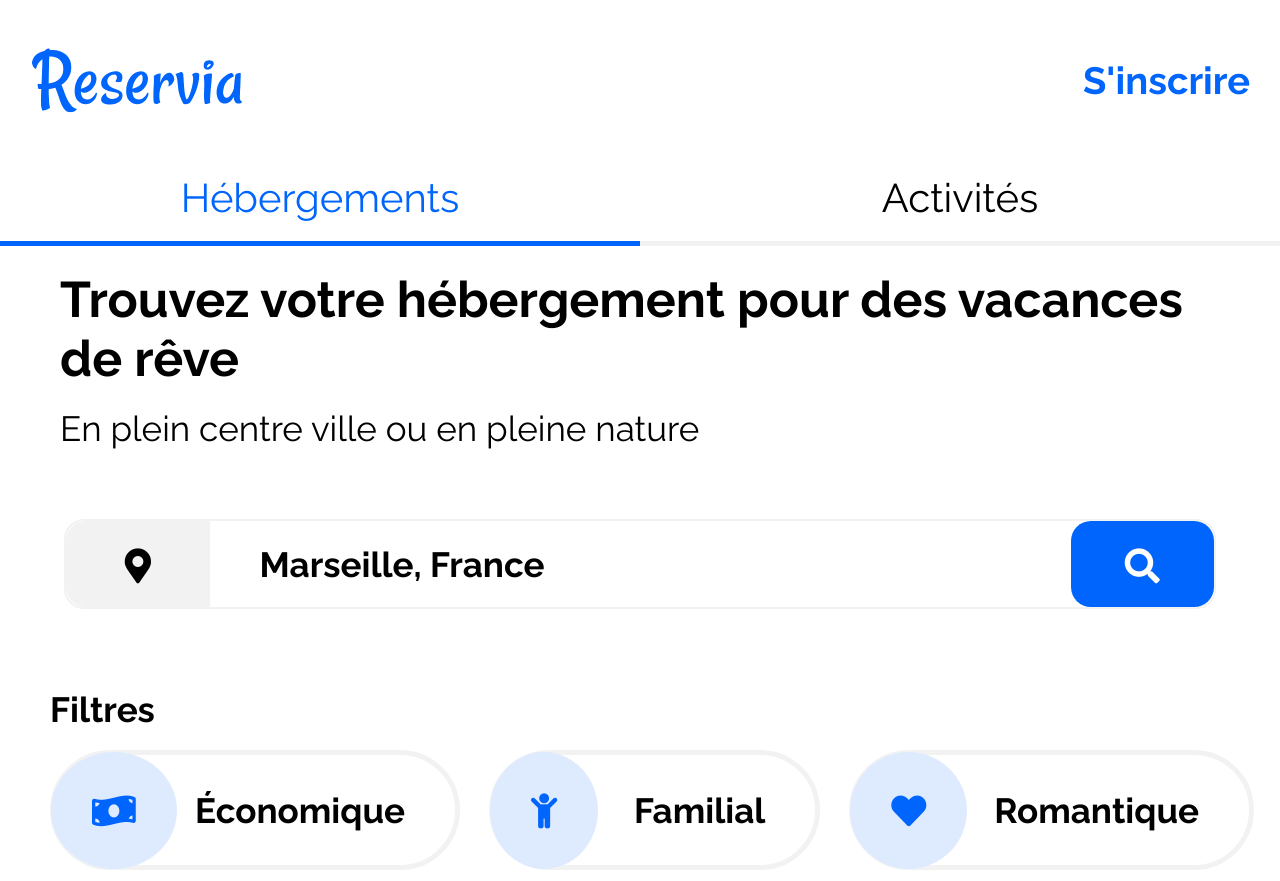
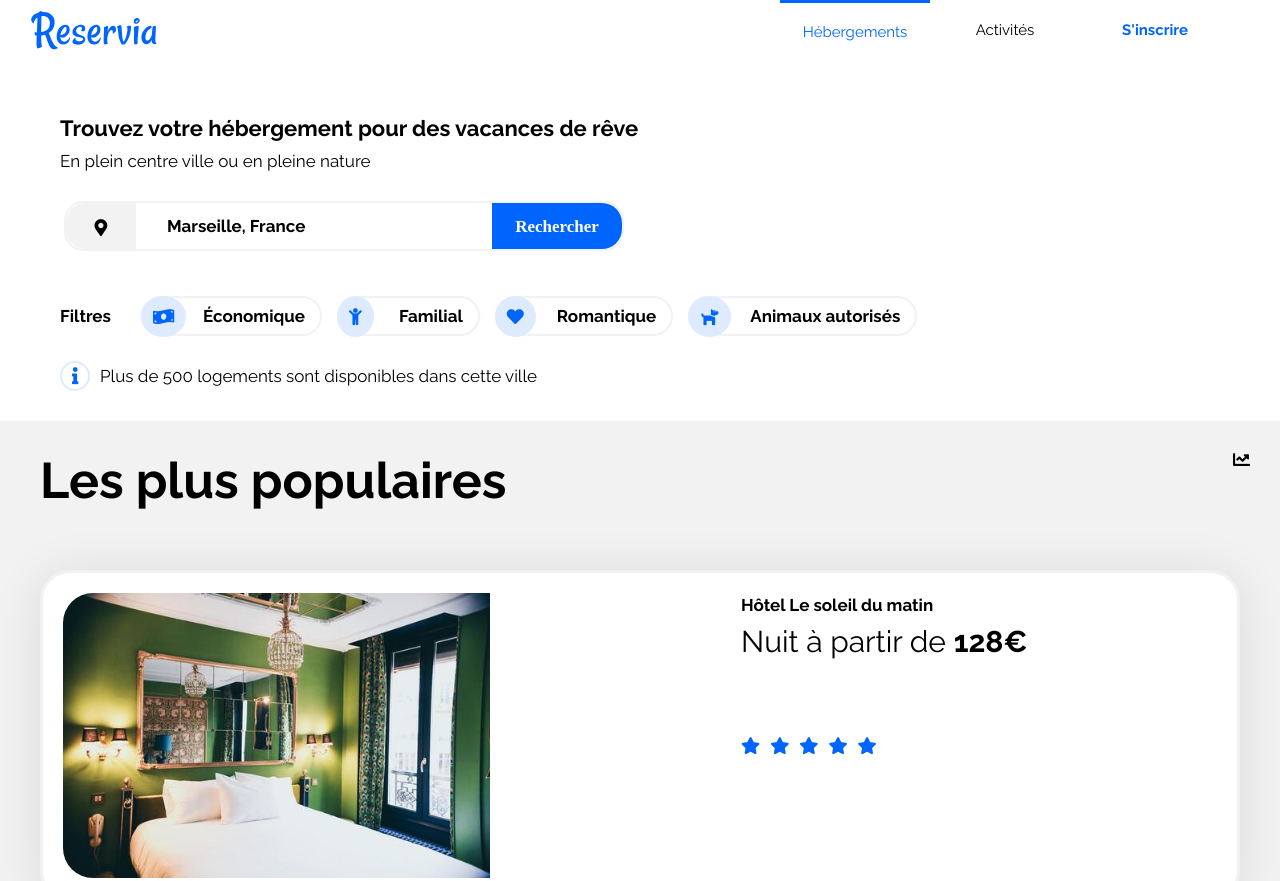
Before and after one commit to Keitaro51/202011_DW_Project2_Reservia, a plain HTML site: page index.html in a window 1280 px wide. Shown: the top 881 px of the page. Drawn offline with Linux system fonts and the light colour scheme.

Commit message:
CSS light adjustments and improvings. Desktop media querie engaged (Navbar, research and filter OK) - To be fixed : img ratio on mobile device and info wrap on desktop device/high res (upper than 1437px)

```diff
--- a/style.css
+++ b/style.css
@@ -1,4 +1,5 @@
-/* -------------General selectors-------------*/
+/*--------------------------Mobile first responsive design--------------------------*/
+/*-------------General selectors-------------*/
 *{
 	font-family: raleway,sans-serif;
 	font-size: 35px;
@@ -13,9 +14,6 @@ h1{
 	font-size: 50px;
 	margin-bottom: 20px;
 }
-h2{
-	font-size: 35px;
-}
 a{
 	text-decoration: none;
 	color : black;
@@ -25,7 +23,7 @@ article{
 	border:solid 3px #F2F2F2;
 	border-radius: 30px;
 	padding: 20px;
-	margin: 50px 40px 0px 40px;
+	margin: 40px 40px 0px 40px;
 	box-shadow: 0px 5px 50px rgba(0,0,0,.1);
 }
 section{
@@ -41,13 +39,13 @@ i, .active{
 	padding-right: 10px;
 }
 .popular_section h1, .hosting_section h1, .activity_section h1{
-	padding:40px 30px 20px 40px;
+	padding:30px 30px 20px 40px;
 }
 .popular_section, footer{
 	background: #F2F2F2;
 }
 
-/*-------------Header-------------*/
+/*-------------Header/NavBar-------------*/
 nav{
 	display: grid;
 	grid-auto-rows: 1fr 1fr;
@@ -57,7 +55,6 @@ nav{
 }
 .logo{
 	height: 100px;
-	text-align:left;
 	padding-left: 30px;
 }
 .nav_hosting, .nav_activity{
@@ -113,7 +110,7 @@ nav{
 	padding-left: 50px;
 	border:none;
 	font-weight: bold;
-	font-size: 35px
+	font-size: 35px;
 }
 .search_section h1, .search_section p{
 	margin: 0 60px 20px 60px;
@@ -127,7 +124,6 @@ nav{
 	height: 120px;
 	padding: 20px 50px 20px 140px;
 	font-weight: bold;
-	font-size: 35px;
 	background: white;
 	border: solid 5px #F2F2F2;
 	border-radius: 60px;
@@ -187,7 +183,7 @@ margin-left: 50px;
 .popular{
 	display: flex;
 	position: relative;
-}
+	}
 .popular img{
 	width:427px;
 	height: 285px;
@@ -204,13 +200,13 @@ margin-left: 50px;
 	line-height: 1.5;
 }
 .popular article{
-	height: 855px;
-	width:285px;
+	width: 855px;
+	height:285px;
 }
 .popular p, .popular strong, .hosting strong{
 	word-wrap: normal;
 	margin-bottom: 70px;
-	font-size: 30px
+	font-size: 30px;
 }
 
 /*-------------Hosting section-------------*/
@@ -225,10 +221,10 @@ margin-left: 50px;
 	border-radius: 30px 30px 0 0;
 }
 
-.hosting p, , .hosting strong{
+.hosting p, .hosting strong{
 	word-wrap: normal;
 	margin-bottom: 20px;
-	font-size: 30px
+	font-size: 30px;
 }
 
 .hosting aside{
@@ -246,16 +242,157 @@ margin-left: 50px;
 	margin: 20px 0 20px 40px;
 }
 
-/*-------------Actibity section-------------*/
+/*-------------Activity section-------------*/
+.activity_section article{
+	padding: 0;
+	position: relative;
+}
+.activity_section img{
+	width: 100%;
+	border-radius: 30px 30px 30px 30px;
+}
+.activity_section h2{
+	position: absolute;
+	background:white;
+	width: 100%;
+	height:100px;
+	bottom:0px;
+	border-radius: 0 0 30px 30px;
+	padding: 20px 0 0 50px;
+}
 
 /*-------------Footer-------------*/
 footer{
 	display: flex;
 	flex-direction: column;
-
 	margin-top: 80px;
-	padding: 40px  100px 40px 100px;
+	padding: 40px 100px 40px 100px;
 }
 footer a{
 	padding-bottom: 10px;
 }
+footer h2{
+	margin-bottom: 20px;
+}
+
+/*--------------------------Desktop responsive design--------------------------*/
+@media screen and (min-width: 1000px){ /*Breackpoint values to be reevaluated*/
+/*-------------General selectors-------------*/
+	*{
+		font-size: 17px;
+	}
+
+/*-------------Header/NavBar-------------*/
+	nav{
+		position: relative;
+		display: flex;
+		justify-content: flex-end;
+		padding:0;
+		margin-bottom: 20px;
+		height: 40px;
+	}
+	.logo{
+		position: absolute;
+		top:0;
+		left: 0;
+		width: auto;
+		height:60px;
+	}
+	.nav_subscribe, .nav_hosting, .nav_activity{
+
+		width: 150px;
+		padding: 20px 10px 0 10px;
+		font-size: 15px;
+	}
+	.nav_subscribe{
+		order:4;
+		margin-right: 50px;
+		text-align: center;
+	}
+	.nav_hosting{
+		border-bottom: none;
+		border-top: solid 3px #0065FC;
+	}
+	.nav_activity{
+		border: none;
+		}
+
+/*-------------City search section-------------*/
+	.search_section h1{
+			font-size: 22px;
+			margin-bottom: 10px;
+			margin-top: 75px;
+	}
+
+	.fa-map-marker-alt{
+		line-height: 50px;
+	}
+	.search_btn{
+		margin : 10px 5% 10px 5%;
+		height: 50px;
+		width:560px;
+	}
+	.fa-search {
+		font-size: 0;
+		border-radius: 0 20px 20px 0;
+		line-height: 45px;
+		width: 130px;
+
+	}
+	.fa-search::before{
+		content: "Rechercher";
+		font-size: 17px;
+	}
+	.search_section input{
+		width:60%;
+		font-size: 17px;
+		padding-left: 20px;
+	}
+/*-------------Filter section-------------*/
+	.filter_section{
+		display: flex;
+		justify-content: flex-start;
+		align-items: center;
+		flex-wrap: wrap;   /*Line return must be improved for high res*/
+		margin-left: 60px;
+	}
+	.filter_btn h2{
+		line-height: 80px;
+	}
+	.filter_btn{
+		height:40px;
+		font-size: 17px;
+		margin: 5px -15px 5px 30px;
+		padding: 0 15px 0 60px;
+		border: solid 2px #F2F2F2;
+	}
+	.round_filter_svg{
+		padding: 12px;
+		left: -2px;
+		top: -2px;
+	}
+
+/*-------------Search info label-------------*/
+	.fa-info{
+		font-size: 17px;
+		margin-right: 0px;
+		padding: 10px 0px 0px 10px;
+	}
+	.info p{
+	padding-top: 0px;
+	line-height: 30px;
+	margin-left: 10px;
+	}
+
+
+/*-------------Hosting, Most popular and Activity main display-------------*/
+
+/*-------------Footer-------------*/
+
+/*--------------------------Tablet responsive design--------------------------*/
+@media screen and (min-width: 600px) and (max-width: 999){ /*Breackpoints values to be reevaluated*/
+
+	h1{
+		background: orange;
+	}
+}
```
